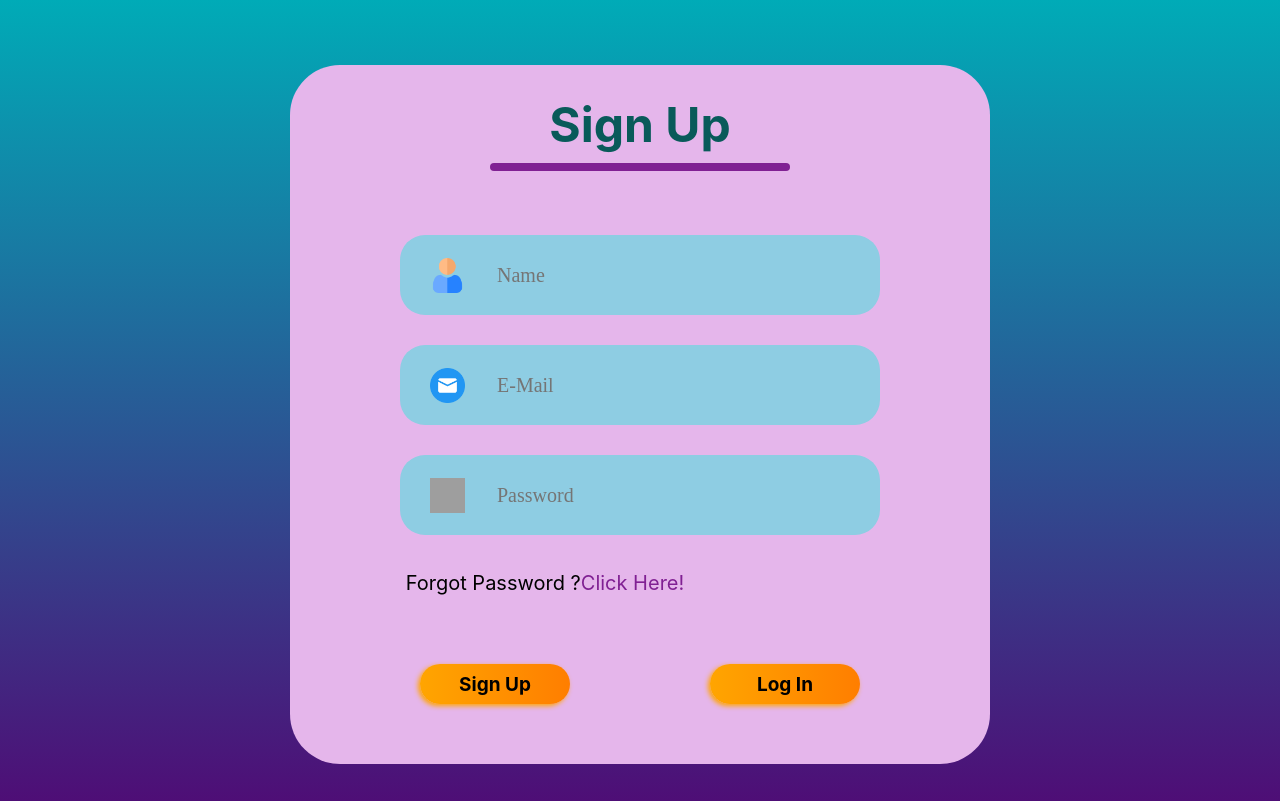
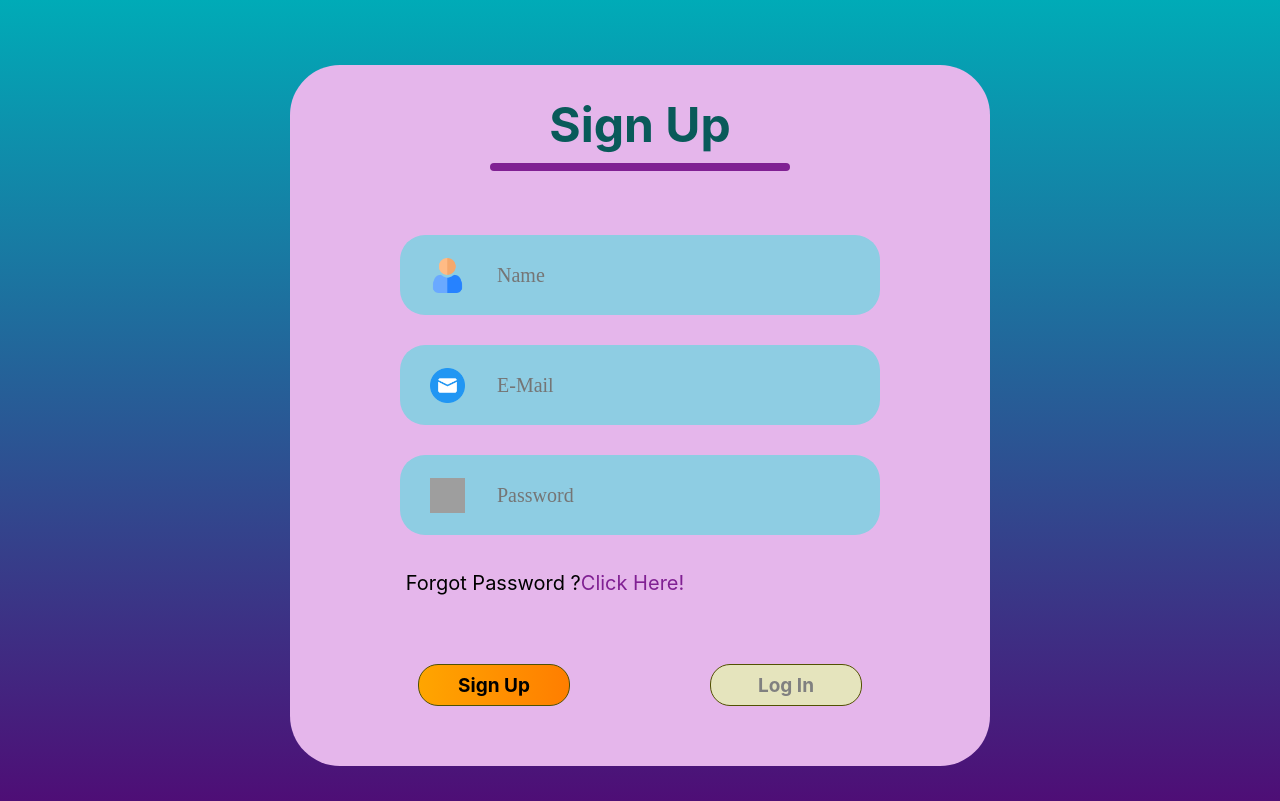
Before and after one commit to Kirttinath/sign-in-page, a React (Create React App) app: page / in a window 1280 px wide. Built offline with nearby package versions, Linux system fonts and the light colour scheme; grey boxes are pictures that could not be loaded; a web font is replaced by a local one.

Commit message:
Update login button styles

```diff
--- a/src/Components/LoginSignup/LoginSignup.css
+++ b/src/Components/LoginSignup/LoginSignup.css
@@ -87,12 +87,16 @@
     height: 40px;
     color: rgb(0, 0, 0);
     background: linear-gradient(to right,#ffa500 ,#ff7e00 );
-    box-shadow: -2px 2px 5px rgba(255, 165, 0) ;
     border-radius: 20px;
     font-size: 19px;
+    border: 1px solid rgb(81, 81, 2);
     text-align: center;
     font-weight: 700;
     cursor: pointer;
     margin-left: 55px;
     margin-right: 55px;
 }
+.gray{
+    background: #e6fea3a4;
+    color: gray;
+}
```
